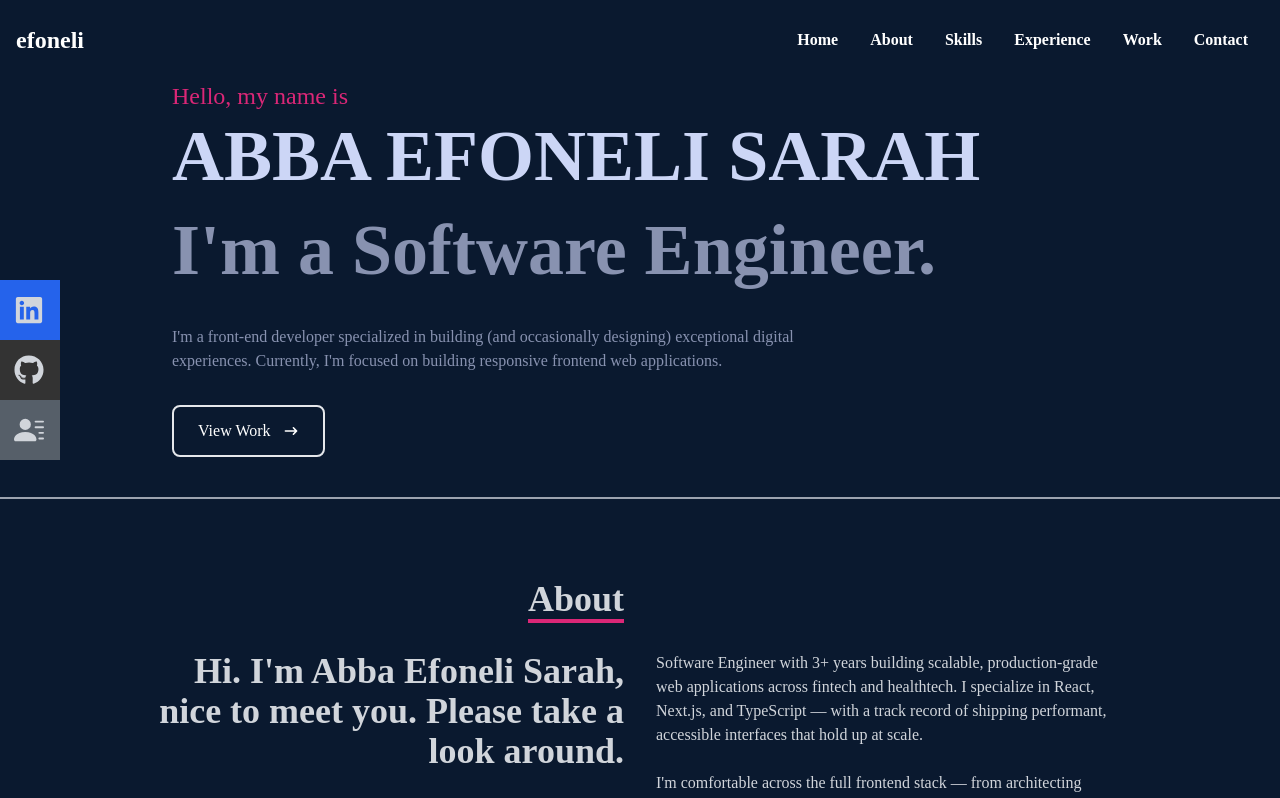
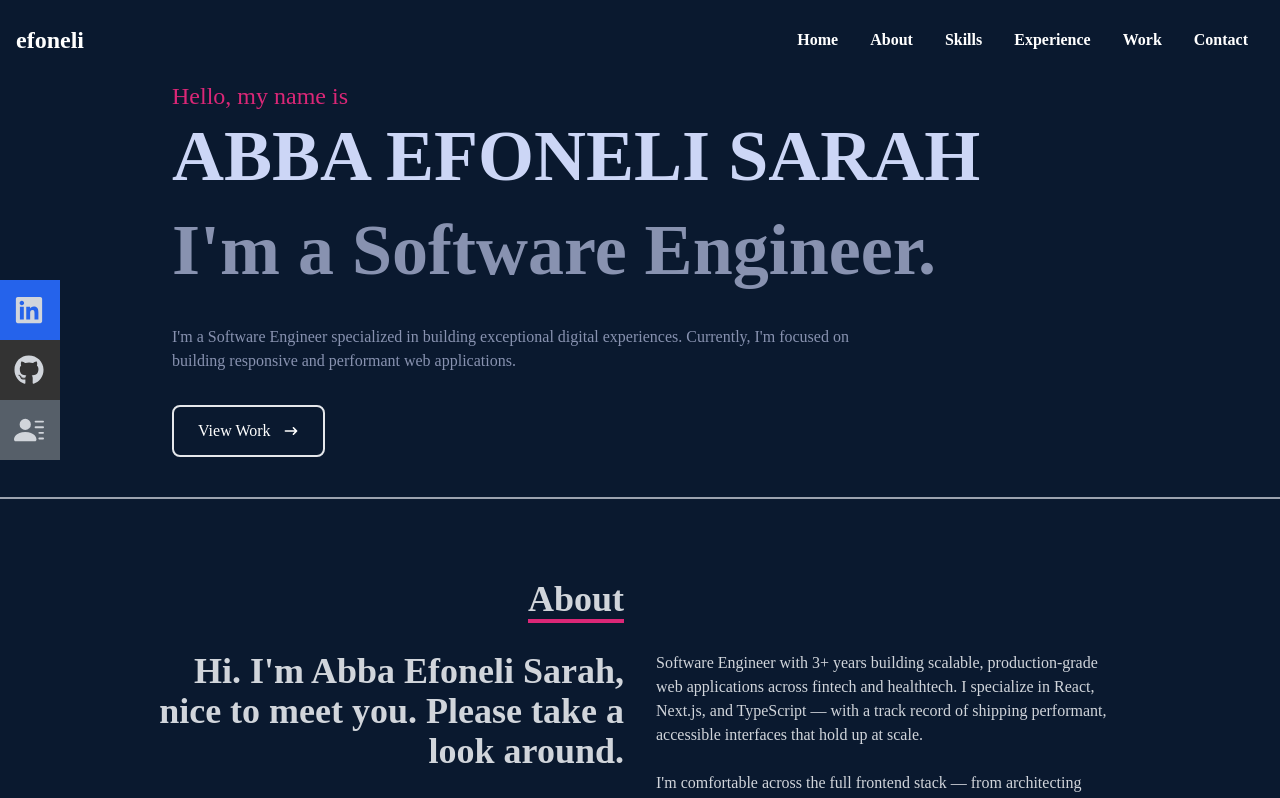
Before and after one commit to Efoneli/efoneli-port, a React (Create React App) app: page / in a window 1280 px wide. Shown: the top 798 px of the page. Built offline with nearby package versions, Linux system fonts and the light colour scheme.

Commit message:
build fixes

```diff
--- a/src/components/Home.jsx
+++ b/src/components/Home.jsx
@@ -90,9 +90,8 @@
             transition: 'opacity 0.6s ease, transform 0.6s ease',
           }}
         >
-          I'm a front-end developer specialized in building (and occasionally
-          designing) exceptional digital experiences. Currently, I'm focused on
-          building responsive frontend web applications.
+          I'm a Software Engineer specialized in building exceptional digital experiences. Currently, I'm focused on
+          building responsive and performant web applications.
         </p>
 
         <div
```
